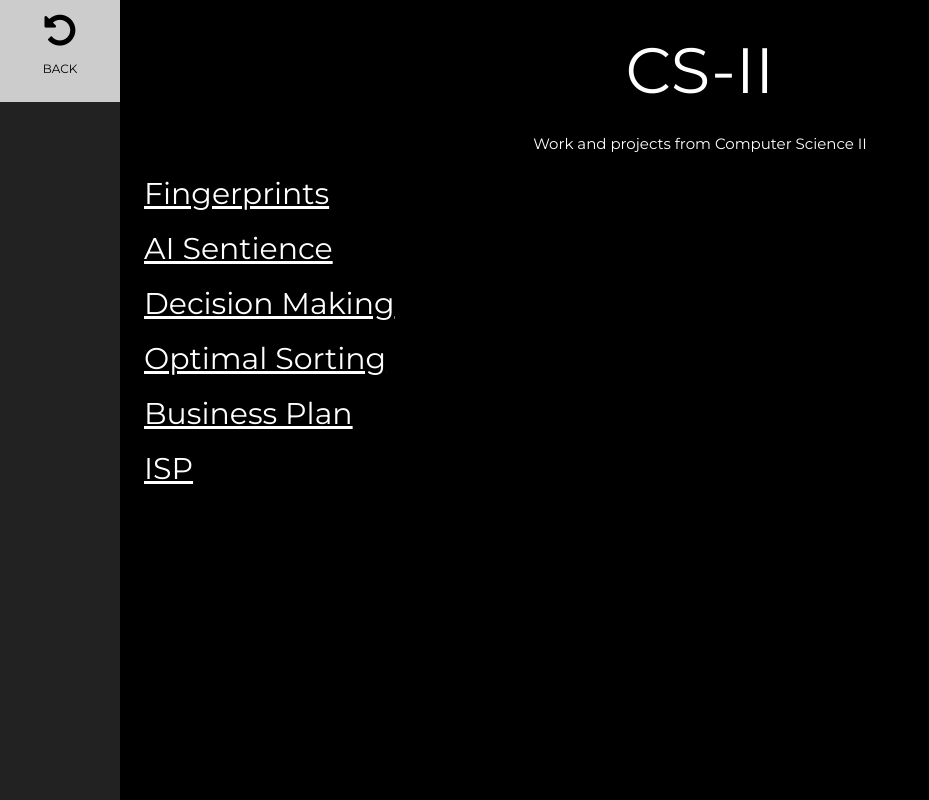
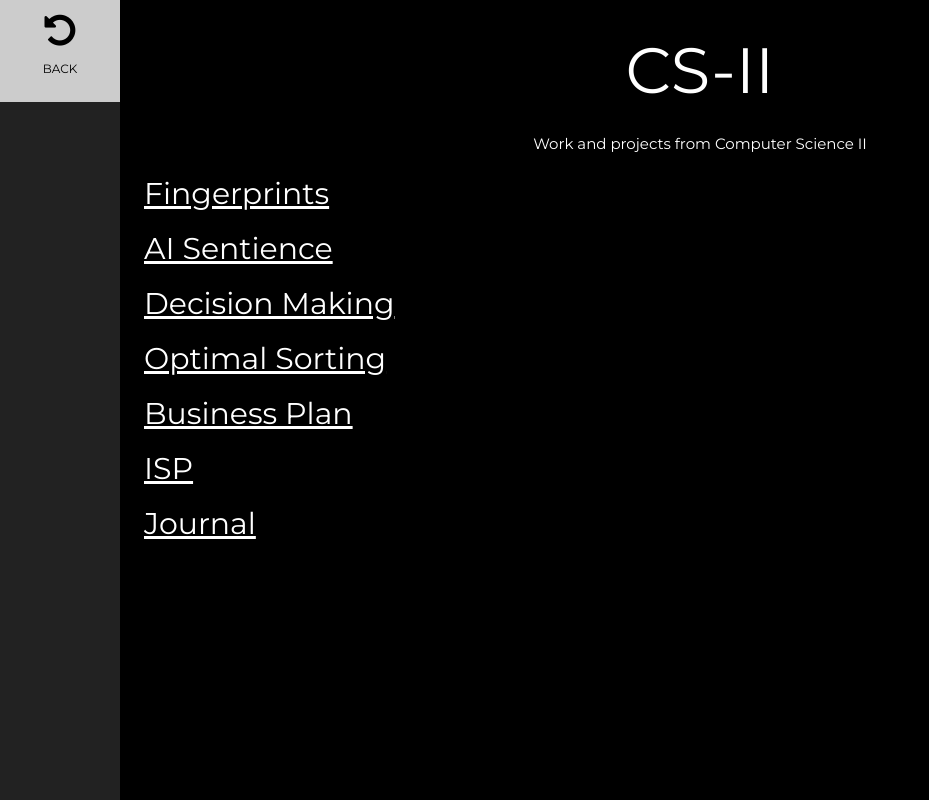
Before and after one commit to Muq2/Muq2.github.io, a plain HTML site: page CS-II/index.html in a window 1280 px wide. Shown: the whole page, without its empty margins (0-929 px from the left). Drawn offline with nearby package versions, Linux system fonts and the light colour scheme.

Commit message:
sdafasdf

```diff
--- a/CS-II/index.html
+++ b/CS-II/index.html
@@ -46,6 +46,7 @@
       <h2><a href = "Projects/Optimal%20Sort.html">Optimal Sorting</a></h2>
       <h2><a href = "Projects/Business%20Plan/index.html">Business Plan</a></h2>
       <h2><a href = "Projects/ISP/index.html">ISP</a></h2>
+      <h2><a href = "Projects/ISP/Journal.html">Journal</a></h2>
 
     </div>
   </body>
```
